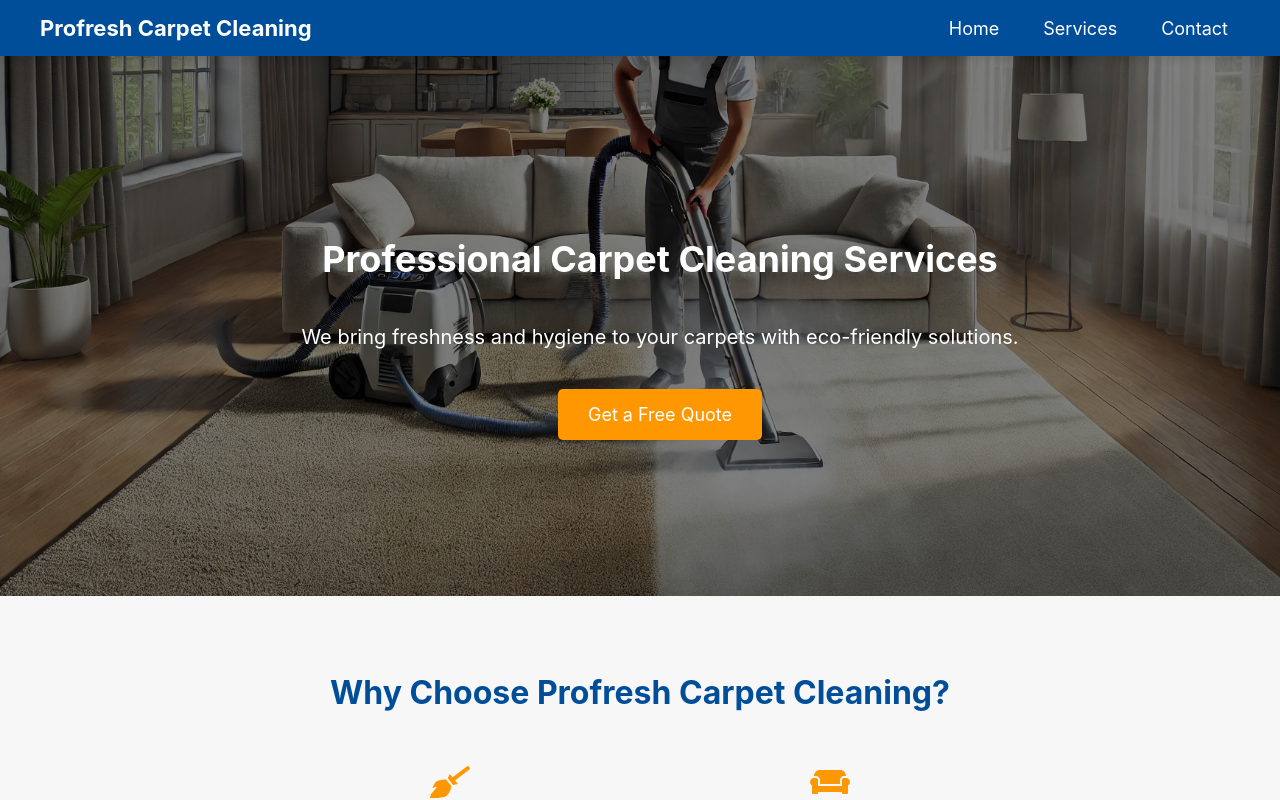
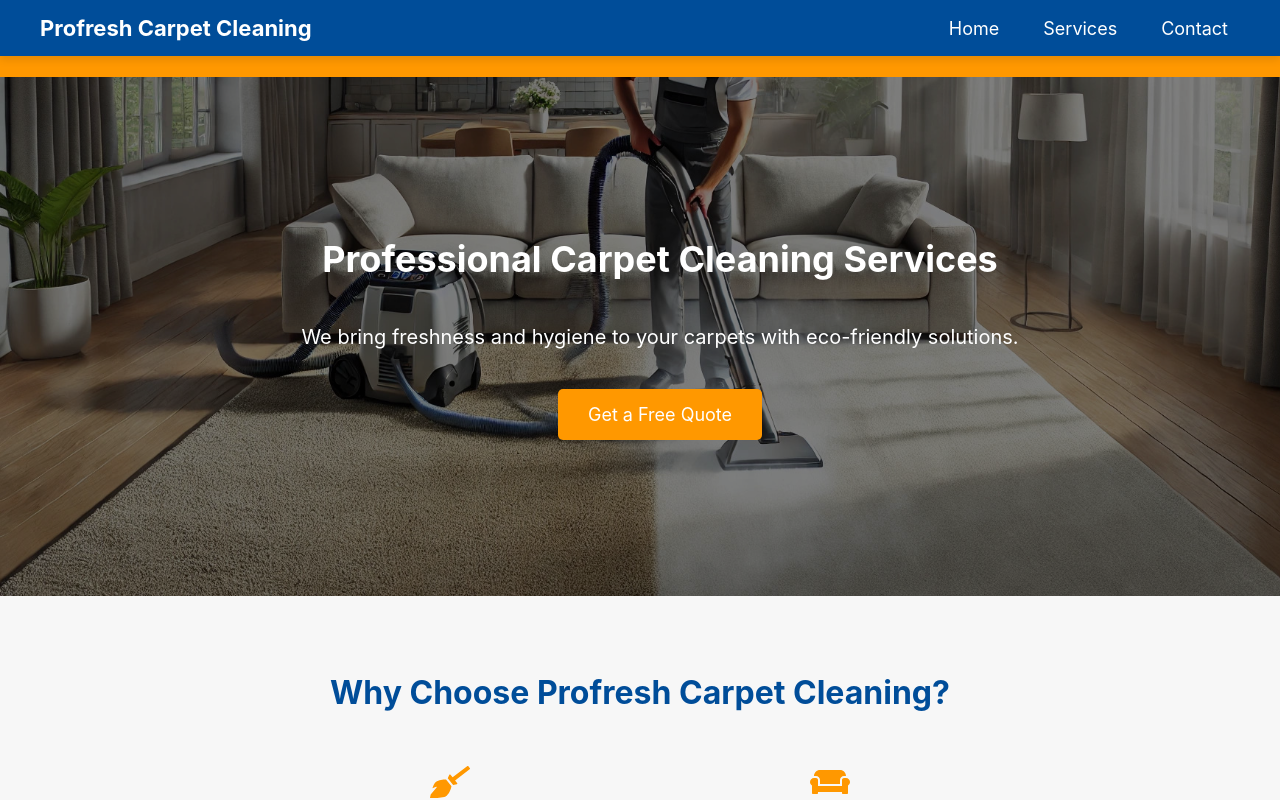
Before and after one commit to raafaelalmeida/profresh, a React (Create React App) app: page / in a window 1280 px wide. Shown: the top 800 px of the page. Built offline with nearby package versions, Linux system fonts and the light colour scheme.

Commit message:
promo banner

```diff
--- a/src/App.js
+++ b/src/App.js
@@ -5,6 +5,8 @@ import Services from "./pages/Services";
 import Contact from "./pages/Contact";
 import Header from "./components/Header";
 import Footer from "./components/Footer";
+import PromoBanner from "./components/PromoBanner";
+
 
 function App() {
   const [loading, setLoading] = useState(true);
@@ -15,6 +17,16 @@ function App() {
 
   return (
     <Router>
+  <PromoBanner />
+  <Header />
+  <div className="page-content">
+    <Routes>
+      <Route path="/" element={<Home />} />
+      <Route path="/services" element={<Services />} />
+      <Route path="/contact" element={<Contact />} />
+    </Routes>
+  </div>
+  <Footer />
       <Header />
       {loading ? (
         <div className="loading">Loading...</div>
--- /dev/null
+++ b/src/components/PromoBanner.js
@@ -0,0 +1,22 @@
+import { useState } from "react";
+import styles from "./PromoBanner.module.css";
+
+function PromoBanner() {
+  const [isVisible, setIsVisible] = useState(true);
+
+  // Function to hide the banner when the close button is clicked
+  const handleClose = () => {
+    setIsVisible(false);
+  };
+
+  if (!isVisible) return null; // Hide banner if closed
+
+  return (
+    <div className={styles.banner}>
+      <p>🎉 $10 OFF for First-Time Customers! Book Today & Save! 🎉</p>
+      <button className={styles.closeButton} onClick={handleClose}>×</button>
+    </div>
+  );
+}
+
+export default PromoBanner;
--- /dev/null
+++ b/src/components/PromoBanner.module.css
@@ -0,0 +1,29 @@
+.banner {
+    background: #ff9800;
+    color: white;
+    font-weight: bold;
+    text-align: center;
+    padding: 10px 20px;
+    position: fixed;
+    top: 0;
+    left: 0;
+    width: 100%;
+    z-index: 1000;
+    display: flex;
+    justify-content: space-between;
+    align-items: center;
+    font-size: 18px;
+  }
+
+  .banner p {
+    flex-grow: 1;
+  }
+
+  .closeButton {
+    background: transparent;
+    border: none;
+    color: white;
+    font-size: 22px;
+    cursor: pointer;
+    padding: 5px 10px;
+  }
```
